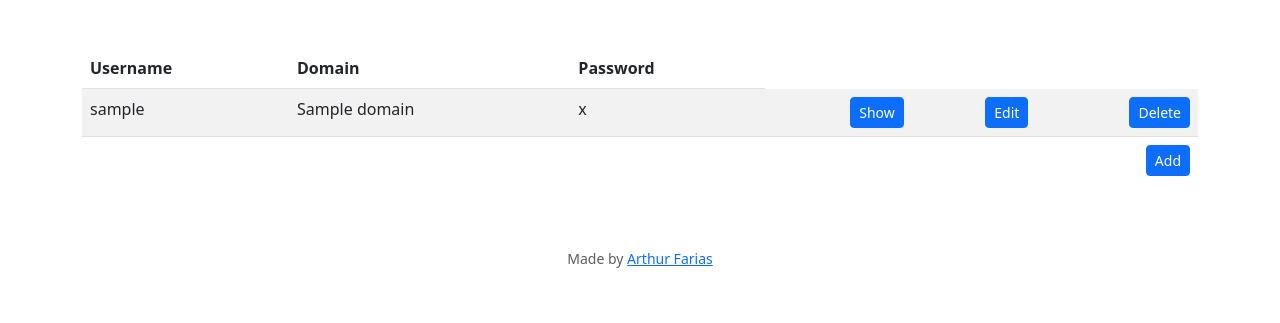
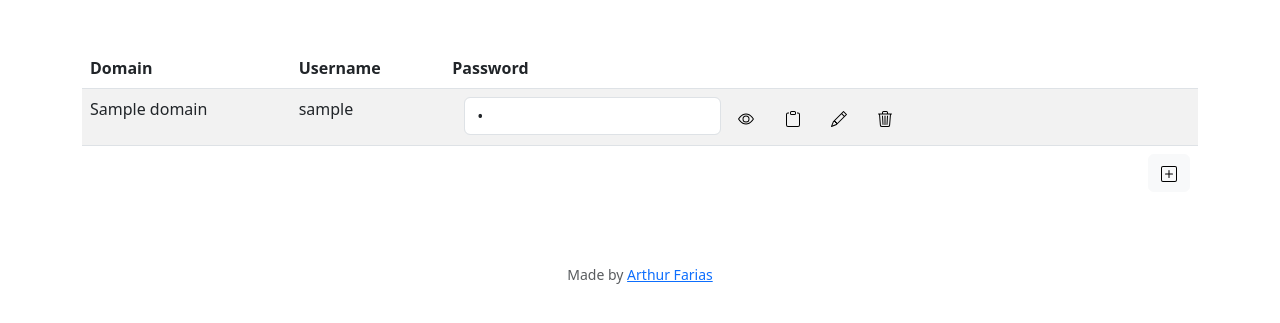
Before and after one commit to abfarias/CS50-Final-Project, a Flask app: template templates/index.html in a window 1280 px wide. Shown: the part 66-389 px from the top of the page. Run offline with Flask 3, Linux system fonts and the light colour scheme; the template is opened without the code that fills it: most values are stand-ins (such as "Sample title", 1, 10 or a date in 2020).

Commit message:
Table structure changes to allowicons

```diff
--- a/templates/index.html
+++ b/templates/index.html
@@ -1,6 +1,8 @@
 {% extends "layout.html" %}
 
-{% block scripts %} <script src="/static/index.js"></script> {% endblock %}
+{% block styles %} <styles src="../static/styles.css"></styles> {% endblock %}
+
+{% block scripts %} <script src="../static/index.js"></script> {% endblock %}
 
 {% block title %} Vault {% endblock %}
 
@@ -8,26 +10,41 @@
     <table class="table table-striped">
         <thead>
         <tr>
+            <th class="text-start">Domain</th>
             <th class="text-start">Username</th>
-            <th class="text-start">Domain</th>
             <th class="text-start">Password</th>
         </tr>
         </thead>
             <tbody>
                 {% for item in list %}
-                <tr>
+                <tr id="{{ item.id }}" name="tbody-row">
+                    <td class="text-start">{{ item.domain}}</td>
                     <td class="text-start">{{ item.username }}</td>
-                    <td class="text-start">{{ item.domain }}</td>
-                    <td class="text-start">{{ item.hash }}</td>
-                    <td class="text-end"><button class="btn btn-primary btn-sm">Show</button></td>
-                    <td class="text-end"><button class="btn btn-primary btn-sm">Edit</button></td>
-                    <td class="text-end"><button class="btn btn-primary btn-sm" name="delete" id="{{ item.id }}">Delete</button></td>
+                    <td class="text-start">
+                        <div class="container-sm">
+                            <input class="form-control mx-auto w-auto" name="password-field" type="password" value="{{ item.hash }}" readonly style="display:inline-block">
+                            <button class="btn" name="visibility" title="Show">
+                                <img src="../static/images/eye.svg" alt="Show" name="eye">
+                            </button>
+                            <button class="btn" name="clipboard" title="Copy to clipboard">
+                                <img src="../static/images/clipboard.svg" alt="Copy to clipboard" name="clipboard">
+                            </button>
+                            <button class="btn" name="edit" title="Edit">
+                                <img src="../static/images/pencil.svg" alt="Edit" name="pencil">
+                            </button>
+                            <button class="btn" name="delete" title="Delete">
+                                <img src="../static/images/trash3.svg" alt="Delete">
+                            </button>
+                        </div>
+                    </td>
                 </tr>
                 {% endfor %}
             </tbody>
         <tfoot>
             <tr>
-                <td class= "border-0 text-end" colspan="6"><button class="btn btn-primary btn-sm" id="add">Add</button></td>
+                <td class= "border-0 text-end" colspan="6"><button class="btn btn-light" id="add" title="Add">
+                    <img src="../static/images/plus-square.svg" alt="Add">
+                </button></td>
             </tr>
         </tfoot>
     </table>
```
